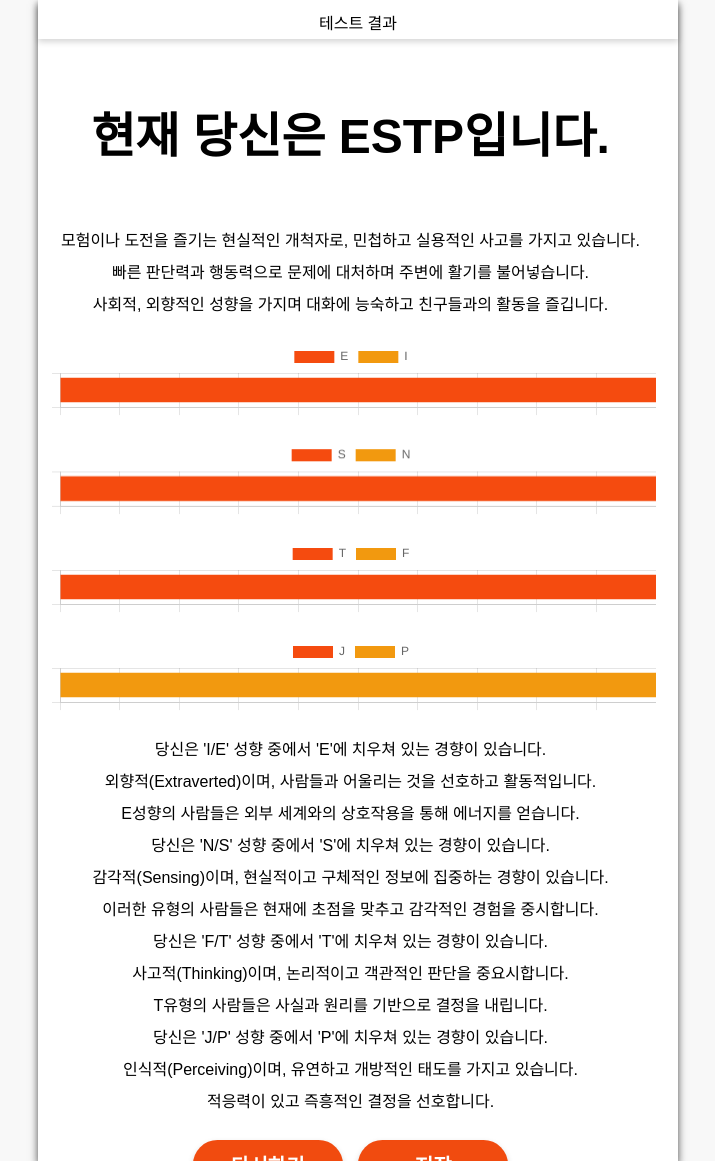
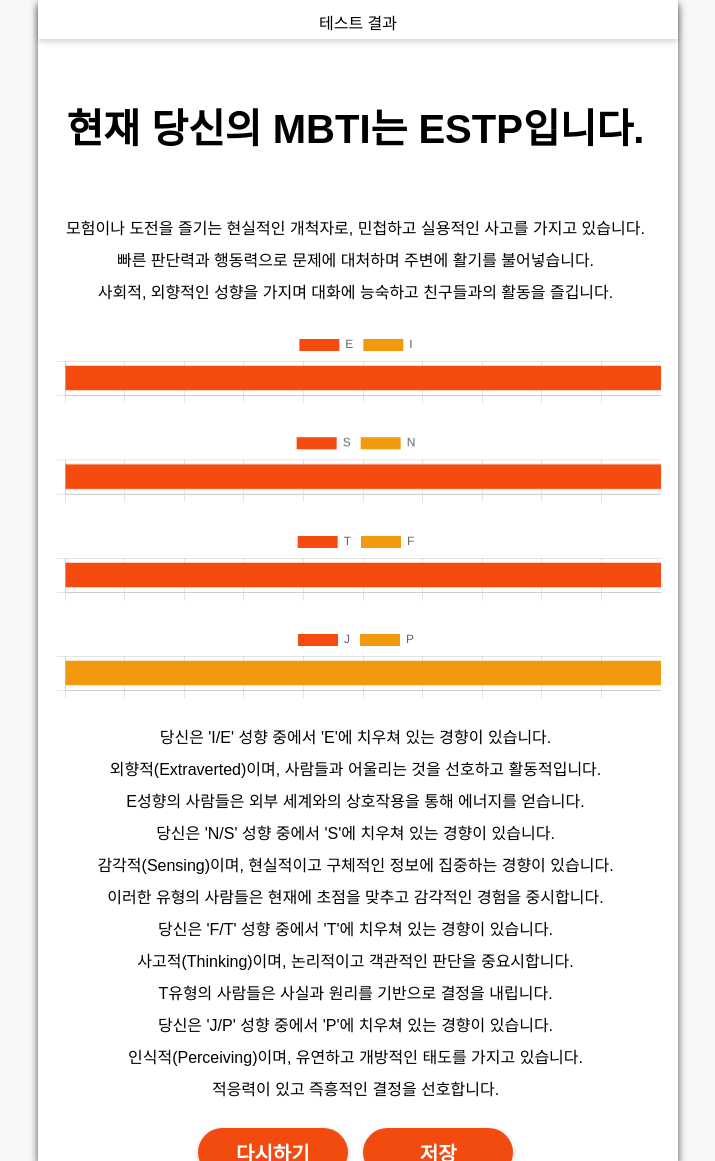
Before and after one commit to hansj204/CHATBOT, a Django app: page /result in a window 1280 px wide. Shown: the whole page, without its empty margins (282-997 px from the left). Run offline with Django 4.2, Linux system fonts and the light colour scheme; parts of the project's set-up code (start-up, migrations or seed data) failed here and were passed over; some libraries are stand-ins or nearby versions; some web fonts are replaced.

Commit message:
디자인 수정

```diff
--- a/chatbot/mbti_chatbot/templates/result.html
+++ b/chatbot/mbti_chatbot/templates/result.html
@@ -13,7 +13,7 @@
         <div class="inner">
             <div class="header" style="padding-bottom: 0px">테스트 결과</div>
             <div class="content" style="flex-direction: initial; align-items: initial; overflow: auto; width: 100%;">
-                <div id="result" style="width: calc(100% - 30px); margin-right: 15px">
+                <div id="result" style="width: calc(100% - 30px); margin-right: 5px">
                     <h1 id="result_type"></h1>
                     <div id="result_desc"></div>
 
@@ -49,7 +49,7 @@
 <script>
     // mbti 유형
     const mbti_type = "{{ mbti_type | safe}}";
-    document.getElementById('result_type').innerHTML = '현재 당신은 ' + mbti_type + '입니다.';
+    document.getElementById('result_type').innerHTML = '현재 당신의 MBTI는 ' + mbti_type + '입니다.';
     document.getElementById('result_desc').innerHTML = mbtiResult[mbti_type].replace(/\./g, '.<br>');
 
     const prefixList = ['ei', 'sn', 'tf', 'jp'];
--- a/chatbot/static/css/result.css
+++ b/chatbot/static/css/result.css
@@ -1,5 +1,5 @@
 #result_type {
-    font-size: 3rem;
+    font-size: 2.5rem;
     margin: 5vh 0;
 }
 
```
Also changed, not shown: chatbot/db.sqlite3.
